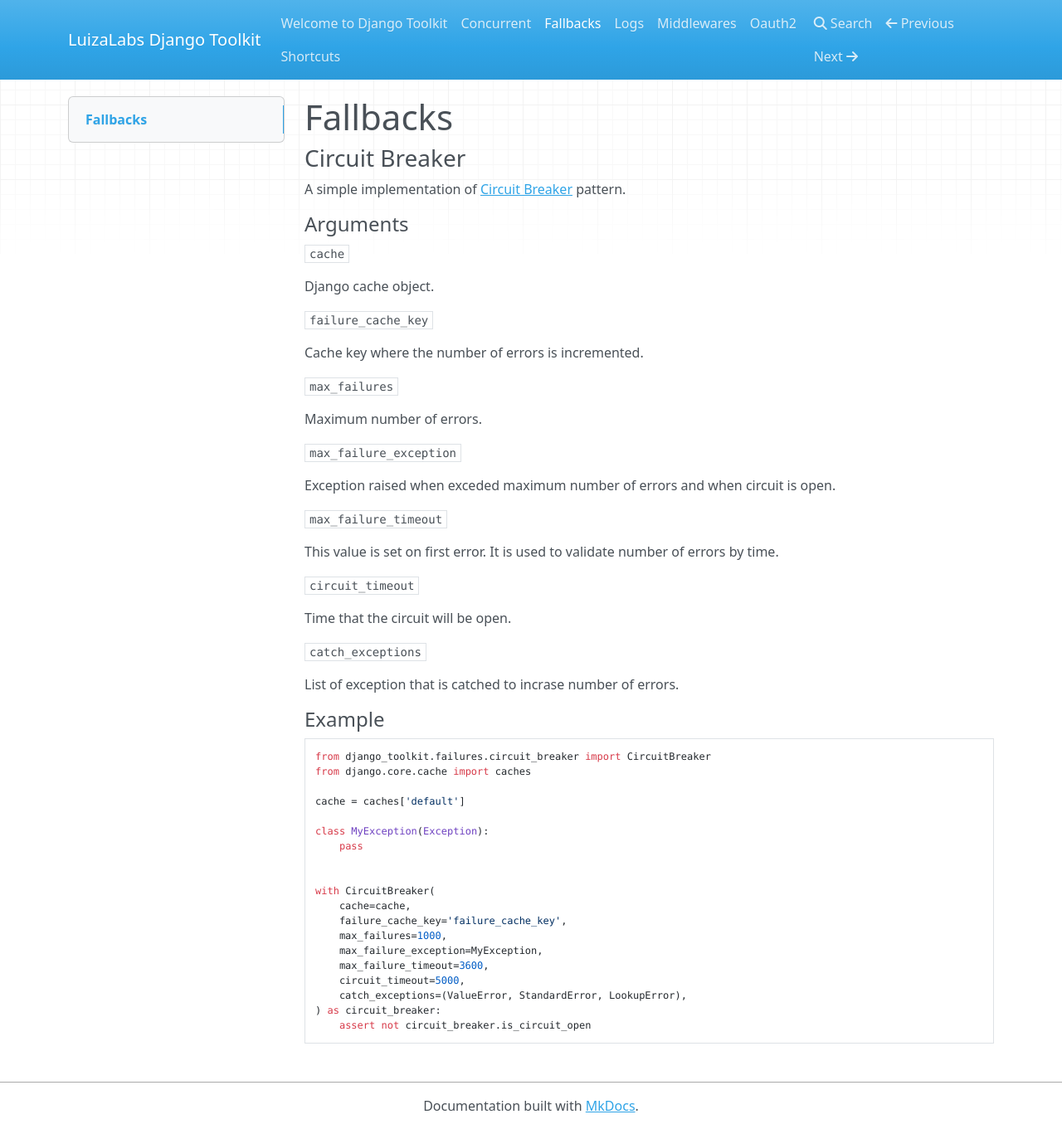
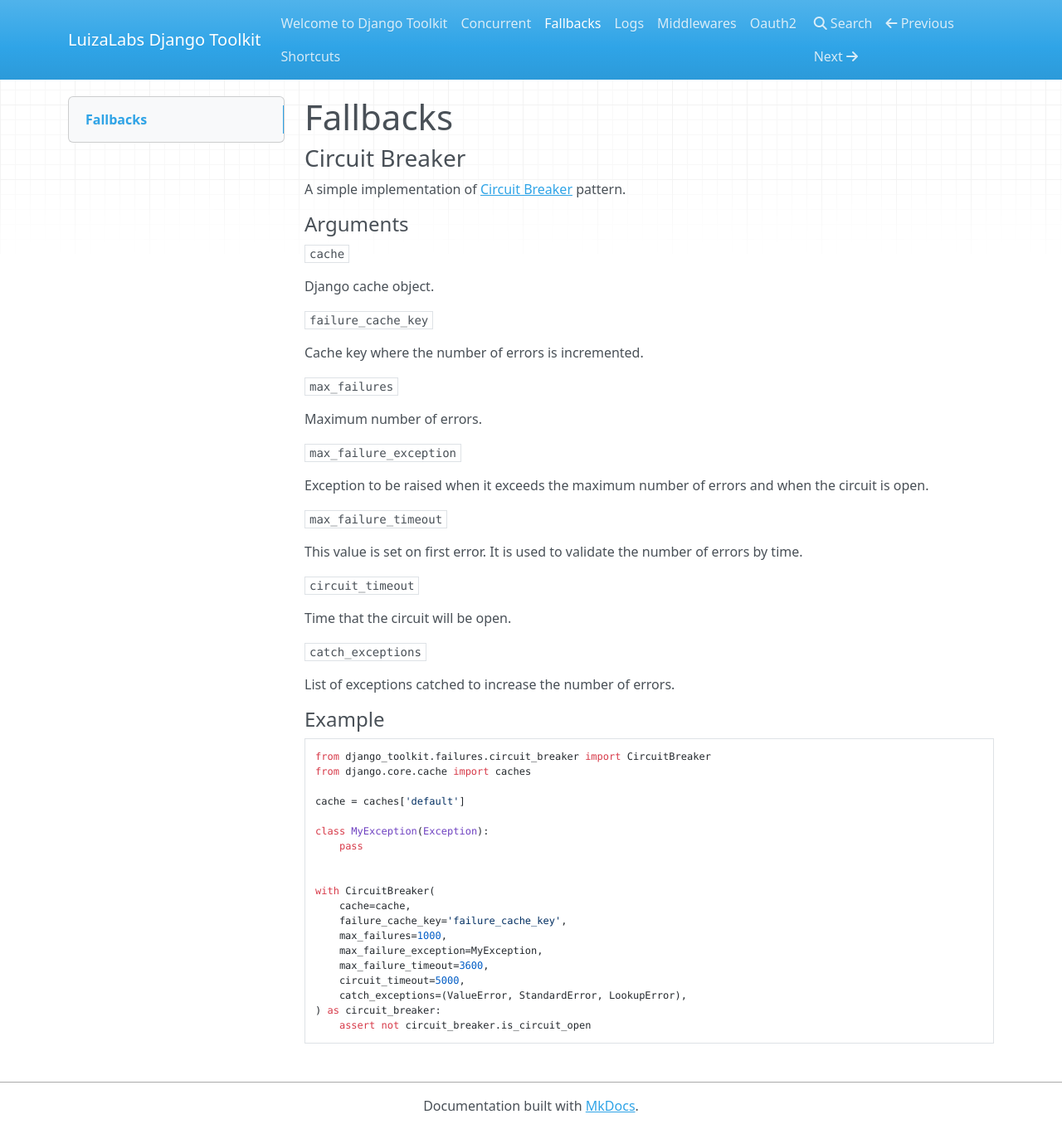
Before and after one commit to luizalabs/django-toolkit, an MkDocs documentation site: the page built from docs/fallbacks.md, in a window 1280 px wide and 1361 px high. Shown: the whole window at 83% size. Built offline with MkDocs 1.6.1, drawn with Linux system fonts in a browser that asks for light colours; nearby versions of some CDN libraries.

Commit message:
Circuit breaker docs update
Few doc improvements.

```diff
--- a/docs/fallbacks.md
+++ b/docs/fallbacks.md
@@ -20,11 +20,11 @@
 
 `max_failure_exception`
 
-Exception raised when exceded maximum number of errors and when circuit is open.
+Exception to be raised when it exceeds the maximum number of errors and when the circuit is open.
 
 `max_failure_timeout`
 
-This value is set on first error. It is used to validate number of errors by time.
+This value is set on first error. It is used to validate the number of errors by time.
 
 `circuit_timeout`
 
@@ -32,7 +32,7 @@
 
 `catch_exceptions`
 
-List of exception that is catched to incrase number of errors.
+List of exceptions catched to increase the number of errors.
 
 
 #### Example
```
